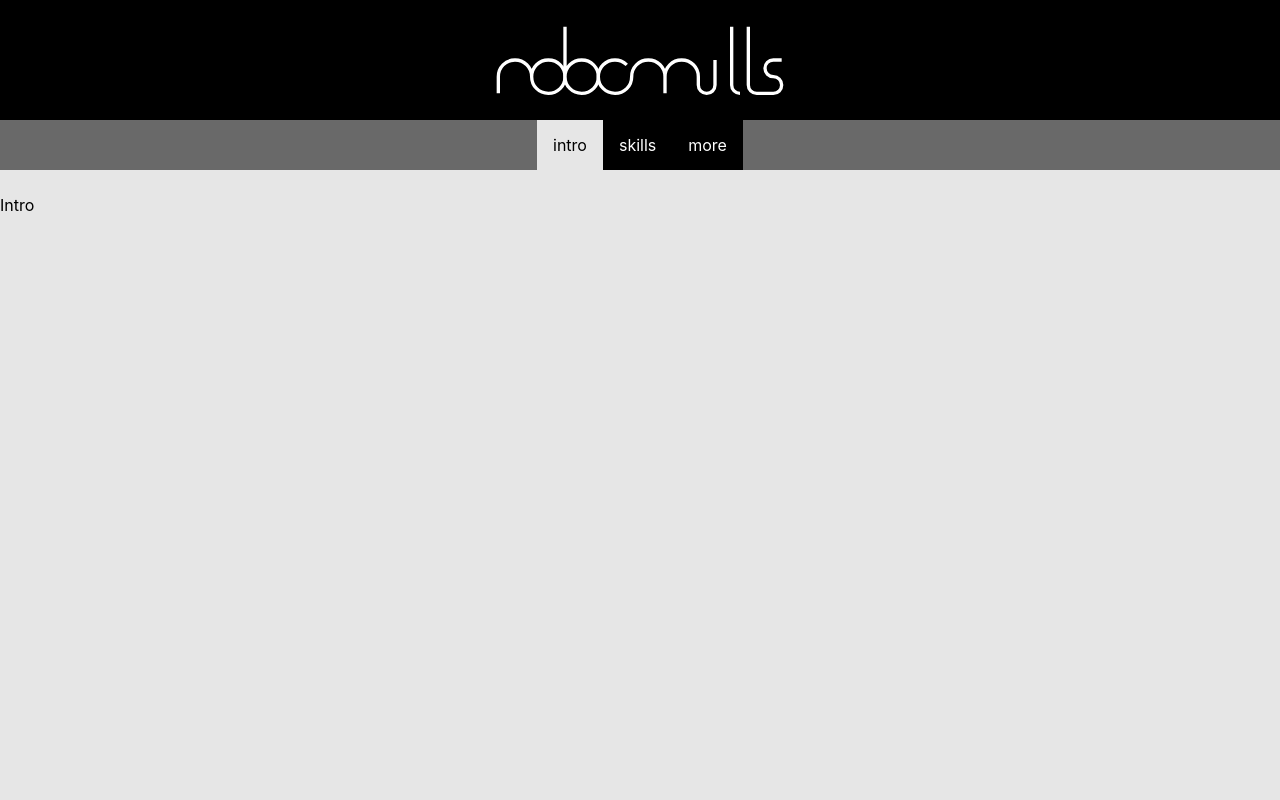
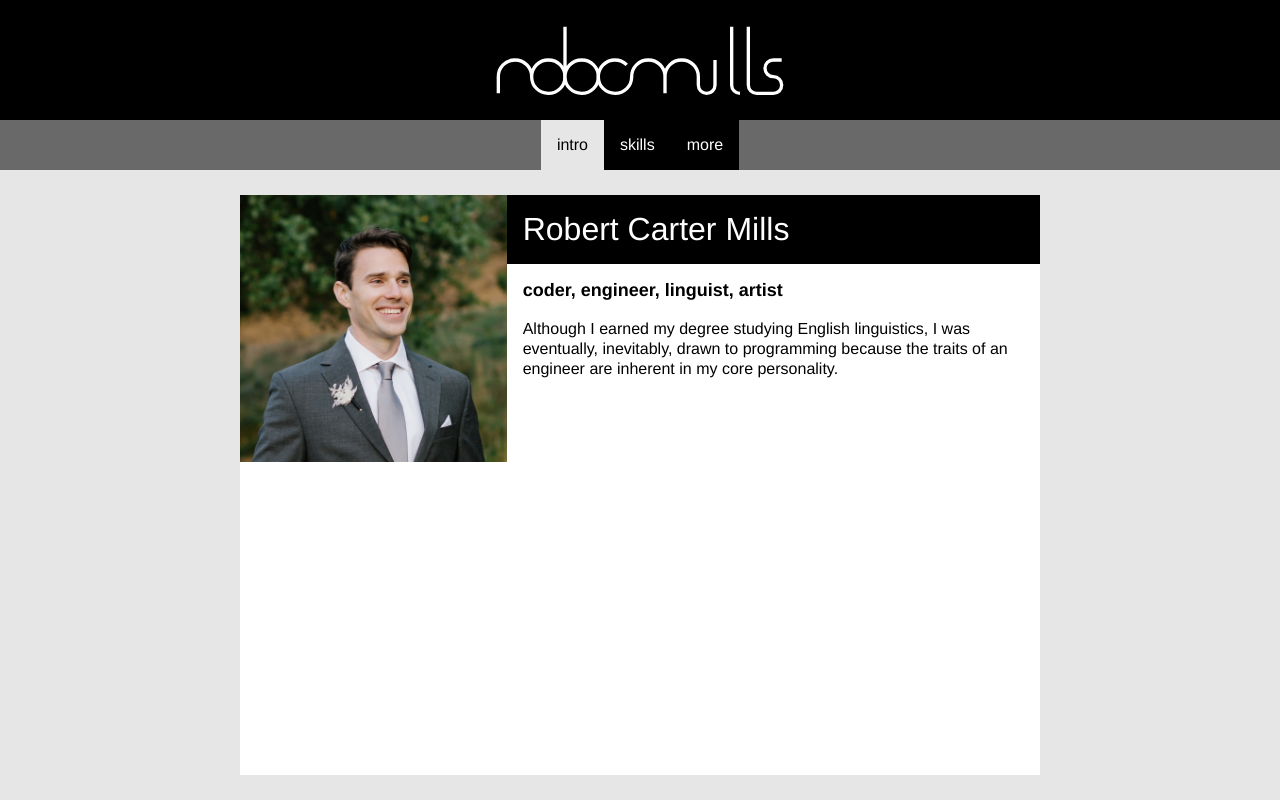
Before and after one commit to robcmills/robcmills, a React (Create React App) app in the folder react-app/: page / in a window 1280 px wide. Built offline with nearby package versions, Linux system fonts and the light colour scheme.

Commit message:
Add first bit of copy to Intro tab

```diff
--- a/react-app/src/App.css
+++ /dev/null
@@ -1,4 +0,0 @@
-html {
-  background: black;
-  font-family: "Helvetica Neue", Helvetica, Arial, sans-serif;
-}
--- a/react-app/src/App.js
+++ b/react-app/src/App.js
@@ -10,6 +10,7 @@ const useStyles = createUseStyles({
 	app: {
 		display: 'flex',
 		flexDirection: 'column',
+		fontFamily: '"Helvetica Neue", Helvetica, Arial, sans-serif',
 		height: '100%',
 		position: 'absolute',
 		width: '100%',
--- /dev/null
+++ b/react-app/src/components/Copy.js
@@ -0,0 +1,19 @@
+import React from 'react';
+import { createUseStyles } from 'react-jss';
+
+import { spacingUnit } from './constants';
+
+const useStyles = createUseStyles({
+	title: {
+		padding: spacingUnit,
+	},
+});
+
+export default function Copy({ children }) {
+	const c = useStyles();
+  return (
+  	<div className={c.title}>
+    	{children}
+  	</div>
+  );
+}
--- /dev/null
+++ b/react-app/src/components/H3.jsx
@@ -0,0 +1,16 @@
+import React from 'react';
+import { createUseStyles } from 'react-jss';
+
+const useStyles = createUseStyles({
+	h3: {
+		fontSize: 18,
+		fontWeight: 'bold',
+	},
+});
+
+export default function H3({ children }) {
+	const c = useStyles();
+  return (
+  	<span className={c.h3}>{children}</span>
+  );
+}
--- a/react-app/src/components/Header.jsx
+++ b/react-app/src/components/Header.jsx
@@ -9,6 +9,7 @@ const keyframes = {
 
 const useStyles = createUseStyles({
 	header: {
+		background: 'black',
 		color: 'white',
 		cursor: 'pointer',
 		display: 'flex',
--- a/react-app/src/components/Intro.jsx
+++ b/react-app/src/components/Intro.jsx
@@ -1,19 +1,48 @@
 import React from 'react';
 import { createUseStyles } from 'react-jss';
 
+import Copy from './Copy';
+import H3 from './H3';
+import P from './P';
+import Title from './Title';
+import me from './me-square.jpg';
+
 const useStyles = createUseStyles({
 	intro: {
-		// background: 'white',
-		// paddingTop: 25,
+		background: 'white',
+		display: 'flex',
+		maxWidth: 800,
+	},
+	column1: {
+		flex: 1,
+	},
+	column2: {
+		flex: 2,
+	},
+	img: {
+		width: '100%',
 	},
 });
+
+const p1 = 'Although I earned my degree studying English linguistics, I was eventually, inevitably, drawn to programming because the traits of an engineer are inherent in my core personality.';
 
 export default function Intro() {
 	const c = useStyles();
 
   return (
     <div className={c.intro}>
-    	Intro
+    	<div className={c.column1}>
+    		<img className={c.img} src={me} alt='portrait' />
+    	</div>
+    	<div className={c.column2}>
+	    	<Title>Robert Carter Mills</Title>
+	    	<Copy>
+	    		<H3>coder, engineer, linguist, artist</H3>
+	    		<br></br>
+	    		<br></br>
+	    		<P>{p1}</P>
+	    	</Copy>
+    	</div>
     </div>
   );
 }
--- a/react-app/src/components/Main.jsx
+++ b/react-app/src/components/Main.jsx
@@ -6,8 +6,10 @@ import { verylightgray } from './colors';
 const useStyles = createUseStyles({
 	main: {
 		background: verylightgray,
+		display: 'flex',
 		flex: 1,
-		paddingTop: 25,
+		justifyContent: 'center',
+		padding: [25, 0],
 	},
 });
 
--- /dev/null
+++ b/react-app/src/components/P.jsx
@@ -0,0 +1,15 @@
+import React from 'react';
+import { createUseStyles } from 'react-jss';
+
+const useStyles = createUseStyles({
+	p: {
+		lineHeight: '20px',
+	},
+});
+
+export default function P({ children }) {
+	const c = useStyles();
+  return (
+  	<div className={c.p}>{children}</div>
+  );
+}
--- a/react-app/src/components/Tabs.jsx
+++ b/react-app/src/components/Tabs.jsx
@@ -7,6 +7,7 @@ const useStyles = createUseStyles({
 	tabs: {
 		background: 'dimgray',
 		display: 'flex',
+		flex: '0 0 auto',
 		height: 50,
 		justifyContent: 'center',
 	},
--- /dev/null
+++ b/react-app/src/components/Title.jsx
@@ -0,0 +1,23 @@
+import React from 'react';
+import { createUseStyles } from 'react-jss';
+
+import { spacingUnit } from './constants';
+
+const useStyles = createUseStyles({
+	title: {
+		background: 'black',
+		color: 'white',
+		fontSize: '2em',
+		fontWeight: 200,
+		padding: ['1rem', spacingUnit],
+	},
+});
+
+export default function Title({ children }) {
+	const c = useStyles();
+  return (
+  	<div className={c.title}>
+    	{children}
+  	</div>
+  );
+}
--- /dev/null
+++ b/react-app/src/components/constants.jsx
@@ -0,0 +1 @@
+export const spacingUnit = 16;
--- a/react-app/src/index.css
+++ b/react-app/src/index.css
@@ -1,14 +1,3 @@
 body {
-	background: black;
   margin: 0;
-  font-family: -apple-system, BlinkMacSystemFont, 'Segoe UI', 'Roboto', 'Oxygen',
-    'Ubuntu', 'Cantarell', 'Fira Sans', 'Droid Sans', 'Helvetica Neue',
-    sans-serif;
-  -webkit-font-smoothing: antialiased;
-  -moz-osx-font-smoothing: grayscale;
 }
-
-code {
-  font-family: source-code-pro, Menlo, Monaco, Consolas, 'Courier New',
-    monospace;
-}
```
Also changed, not shown: react-app/src/components/me-square.jpg (added).
